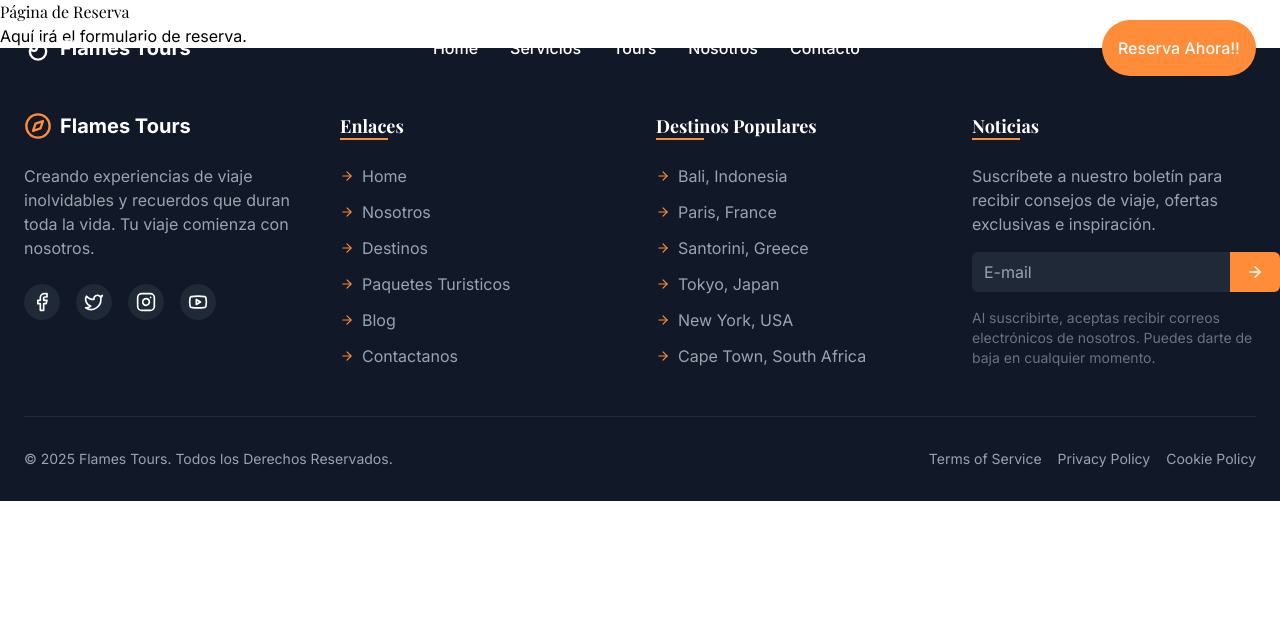
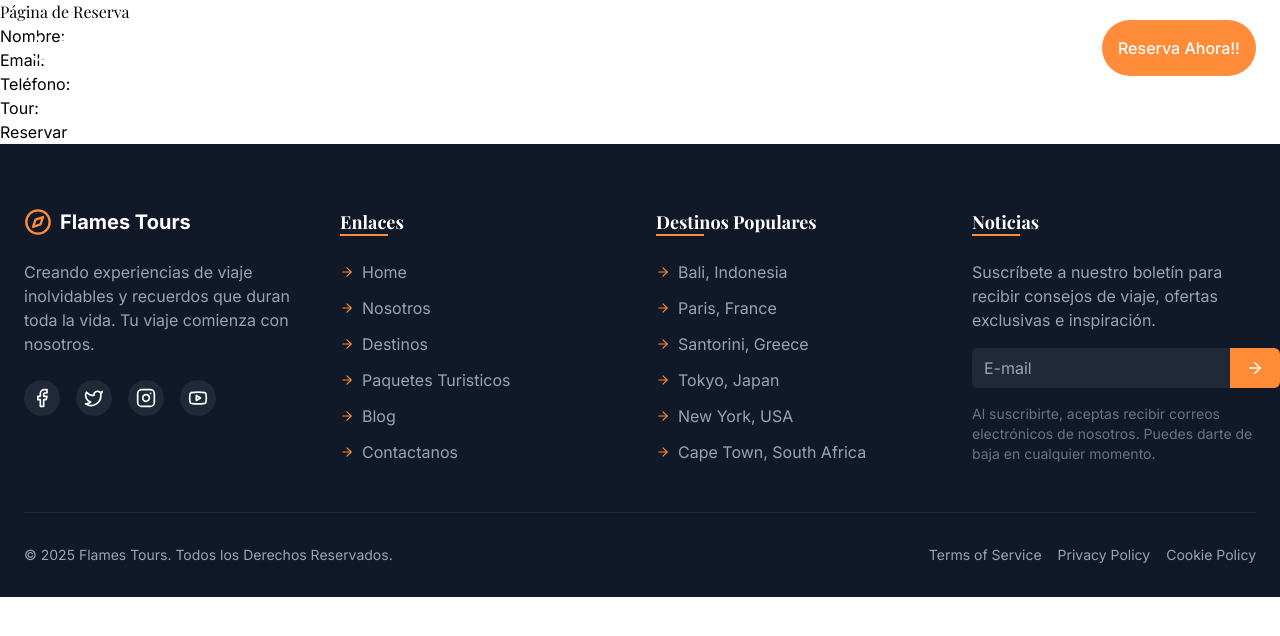
Before and after one commit to ronaldllamas12/flames-tour, a React (Vite) app: page /reserva in a window 1280 px wide. Shown: the top 636 px of the page. Built offline with nearby package versions, Linux system fonts and the light colour scheme.

Commit message:
Agrega formulario de reserva y lo integra en la página de reserva

```diff
--- /dev/null
+++ b/src/components/ReservaForm.tsx
@@ -0,0 +1,70 @@
+import React, { useState } from 'react';
+
+const ReservaForm = () => {
+  const [nombre, setNombre] = useState('');
+  const [email, setEmail] = useState('');
+  const [telefono, setTelefono] = useState('');
+  const [tour, setTour] = useState('');
+  const numeroWhatsApp = '+573123456789'; // Reemplaza con el número de WhatsApp al que quieres enviar los datos
+
+  const handleSubmit = (e: React.FormEvent) => {
+    e.preventDefault();
+    const mensaje = `
+      Nueva Reserva:
+      Nombre: ${nombre}
+      Email: ${email}
+      Teléfono: ${telefono}
+      Tour: ${tour}
+    `;
+    const url = `https://wa.me/${numeroWhatsApp}?text=${encodeURIComponent(mensaje)}`;
+    window.open(url, '_blank');
+  };
+
+  return (
+    <form onSubmit={handleSubmit}>
+      <div>
+        <label htmlFor="nombre">Nombre:</label>
+        <input
+          type="text"
+          id="nombre"
+          value={nombre}
+          onChange={(e) => setNombre(e.target.value)}
+          required
+        />
+      </div>
+      <div>
+        <label htmlFor="email">Email:</label>
+        <input
+          type="email"
+          id="email"
+          value={email}
+          onChange={(e) => setEmail(e.target.value)}
+          required
+        />
+      </div>
+      <div>
+        <label htmlFor="telefono">Teléfono:</label>
+        <input
+          type="tel"
+          id="telefono"
+          value={telefono}
+          onChange={(e) => setTelefono(e.target.value)}
+          required
+        />
+      </div>
+      <div>
+        <label htmlFor="tour">Tour:</label>
+        <input
+          type="text"
+          id="tour"
+          value={tour}
+          onChange={(e) => setTour(e.target.value)}
+          required
+        />
+      </div>
+      <button type="submit">Reservar</button>
+    </form>
+  );
+};
+
+export default ReservaForm;
--- a/src/pages/Reserva.tsx
+++ b/src/pages/Reserva.tsx
@@ -1,10 +1,11 @@
 import React from 'react';
+import ReservaForm from '../components/ReservaForm';
 
 const Reserva: React.FC = () => {
   return (
     <div>
       <h1>Página de Reserva</h1>
-      <p>Aquí irá el formulario de reserva.</p>
+      <ReservaForm />
     </div>
   );
 };
```
